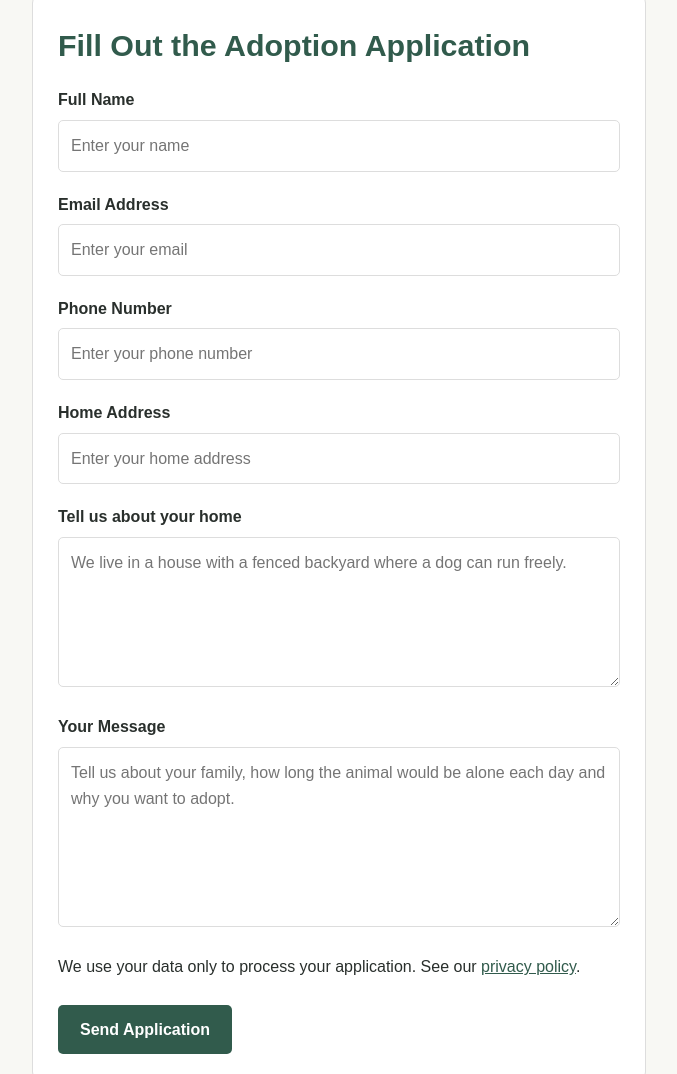
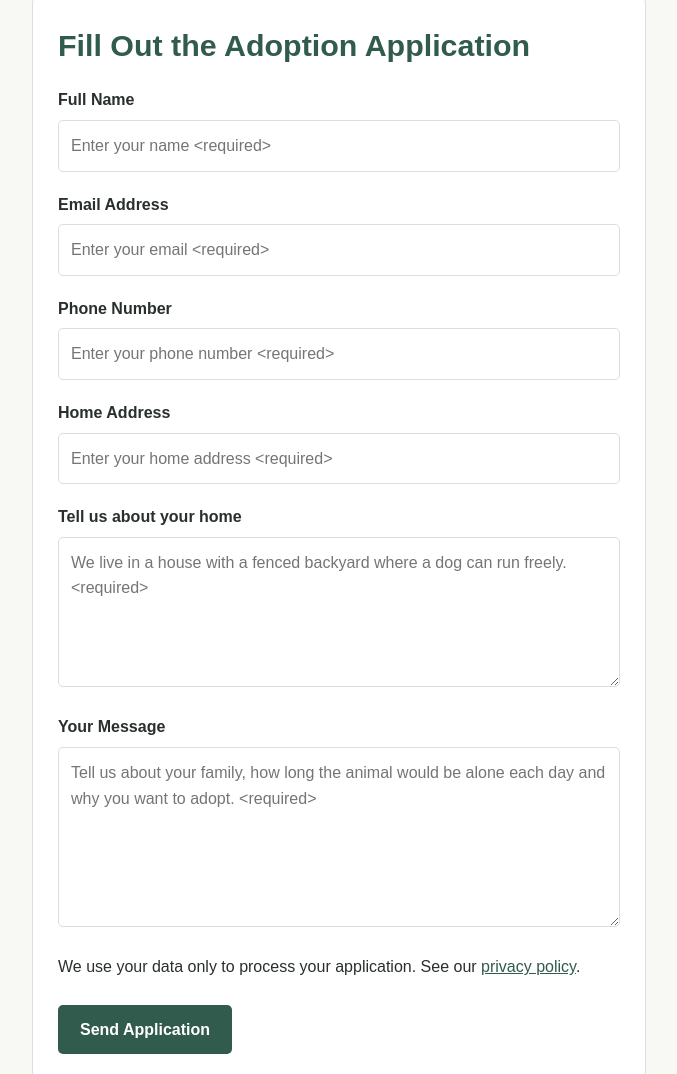
Before and after one commit to eetutarvainen/SecondChanceShelter, a plain HTML site: page adoption.html in a window 1280 px wide. Shown: the part 1524-2598 px from the top of the page, without its empty margins (33-710 px from the left). Drawn offline with Linux system fonts and the light colour scheme.

Commit message:
Minor fixes on adoption page placeholders

```diff
--- a/adoption.html
+++ b/adoption.html
@@ -129,41 +129,41 @@
             <div class="form-group">
               <label for="name">Full Name</label>
 
-              <input type="text" id="name" name="name" placeholder="Enter your name" autocomplete="name" required>
+              <input type="text" id="name" name="name" placeholder="Enter your name <required>" autocomplete="name" required>
             </div>
 
             <div class="form-group">
               <label for="email">Email Address</label>
 
-              <input type="email" id="email" name="_replyto" placeholder="Enter your email" autocomplete="email"
+              <input type="email" id="email" name="_replyto" placeholder="Enter your email <required>" autocomplete="email"
                 required>
             </div>
 
             <div class="form-group">
               <label for="phone">Phone Number</label>
 
-              <input type="tel" id="phone" name="phone" placeholder="Enter your phone number" autocomplete="tel"
+              <input type="tel" id="phone" name="phone" placeholder="Enter your phone number <required>" autocomplete="tel"
                 required>
             </div>
 
             <div class="form-group">
               <label for="address">Home Address</label>
 
-              <input type="text" id="address" name="address" placeholder="Enter your home address" autocomplete="address-line1" required>
+              <input type="text" id="address" name="address" placeholder="Enter your home address <required>" autocomplete="address-line1" required>
             </div>
 
             <div class="form-group">
               <label for="home">Tell us about your home</label>
 
               <textarea id="home" name="_tellusabout"
-                placeholder="We live in a house with a fenced backyard where a dog can run freely." required></textarea>
+                placeholder="We live in a house with a fenced backyard where a dog can run freely. <required>" required></textarea>
             </div>
 
             <div class="form-group">
               <label for="message">Your Message</label>
 
               <textarea id="message" name="message" rows="6"
-                placeholder="Tell us about your family, how long the animal would be alone each day and why you want to adopt."
+                placeholder="Tell us about your family, how long the animal would be alone each day and why you want to adopt. <required>"
                 required></textarea>
             </div>
 
@@ -181,16 +181,8 @@
 
         </section>
 
+      </div>
 
-
-        <!--
-        <div class="buttons">
-          <a class="btn" href="animals.html">Browse animals</a>
-          <a class="btn secondary" href="contact.html">Contact us</a>
-        </div>
-      -->
-
-      </div>
     </section>
 
   </main>
```
